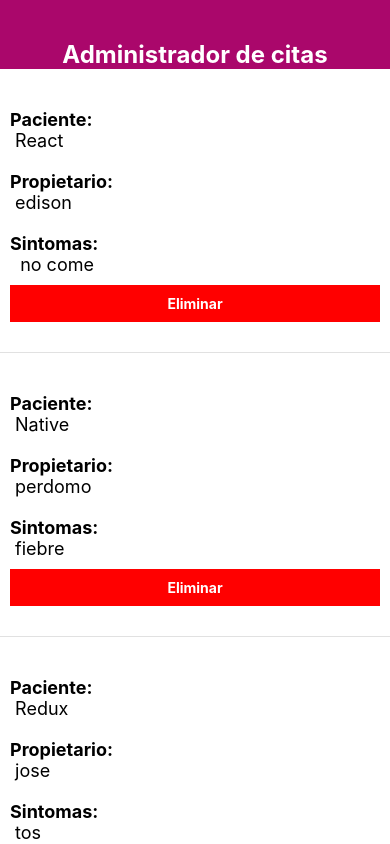
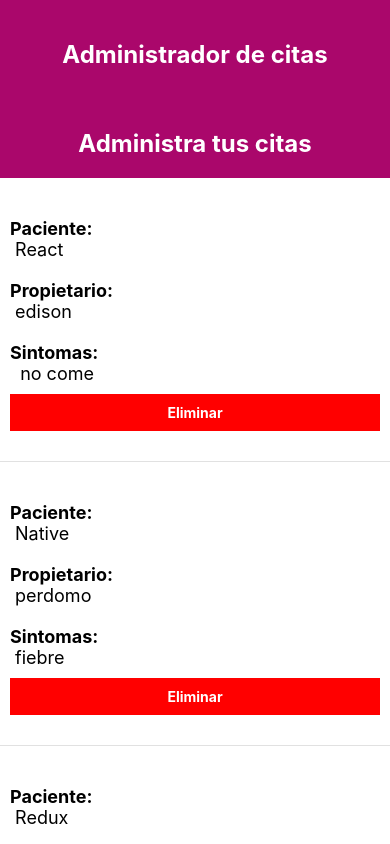
Before and after one commit to IngEdisonperdomo/cita, a React Native app: screen / in a window 390 px wide. Built offline with nearby package versions, Linux system fonts and the light colour scheme.

Commit message:
create action delete meeting

```diff
--- a/App.js
+++ b/App.js
@@ -9,11 +9,26 @@
     {id: '3', paciente: 'Redux', propietario: 'jose', sintomas: 'tos'},
   ]);
 
+  const eliminarPaciente = id => {
+    setCitas(citasActuales => {
+      return citasActuales.filter(cita => cita.id !== id);
+    });
+  };
+
   return (
     <View style={styles.contenedor}>
       <Text style={styles.titulo}>Administrador de citas</Text>
 
-      <FlatList data={cita} renderItem={({item}) => <Cita cita={item} />} />
+      <Text style={styles.titulo}>
+        {cita.length > 0 ? 'Administra tus citas' : 'No hay citas agrega una'}
+      </Text>
+
+      <FlatList
+        data={cita}
+        renderItem={({item}) => (
+          <Cita cita={item} eliminarPaciente={eliminarPaciente} />
+        )}
+      />
     </View>
   );
 };
@@ -26,6 +41,7 @@
   titulo: {
     color: '#fff',
     marginTop: 40,
+    marginBottom: 20,
     fontSize: 24,
     fontWeight: 'bold',
     textAlign: 'center',
--- a/componentes/Cita.js
+++ b/componentes/Cita.js
@@ -1,9 +1,9 @@
 import React from 'react';
 import {Text, StyleSheet, View, TouchableHighlight} from 'react-native';
 
-const Cita = ({cita}) => {
-  const dialogoEliminar = () => {
-    console.log('eliminando');
+const Cita = ({cita, eliminarPaciente}) => {
+  const dialogoEliminar = id => {
+    eliminarPaciente(id);
   };
 
   return (
@@ -23,7 +23,7 @@
 
       <View>
         <TouchableHighlight
-          onPress={() => dialogoEliminar()}
+          onPress={() => dialogoEliminar(cita.id)}
           style={styles.btnEliminar}>
           <Text style={styles.textoEliminar}>Eliminar</Text>
         </TouchableHighlight>
```
